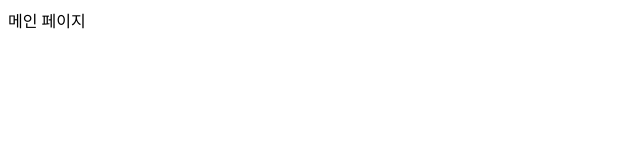
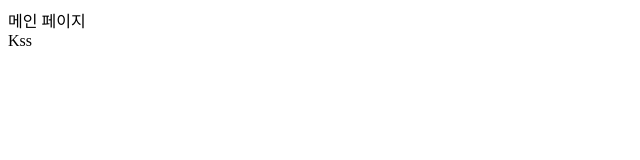
Before and after one commit to LEPIRIN/Kingjo, a plain HTML site: page index.html in a window 1280 px wide. Shown: the full height of the page, 0-640 px from the left. Drawn offline with Linux system fonts and the light colour scheme.

Commit message:
Kss추가

```diff
--- a/index.html
+++ b/index.html
@@ -5,5 +5,8 @@
 </head>
     <body>
         메인 페이지
+        <div>
+            Kss
+        </div>
     </body>
 </html>
```
